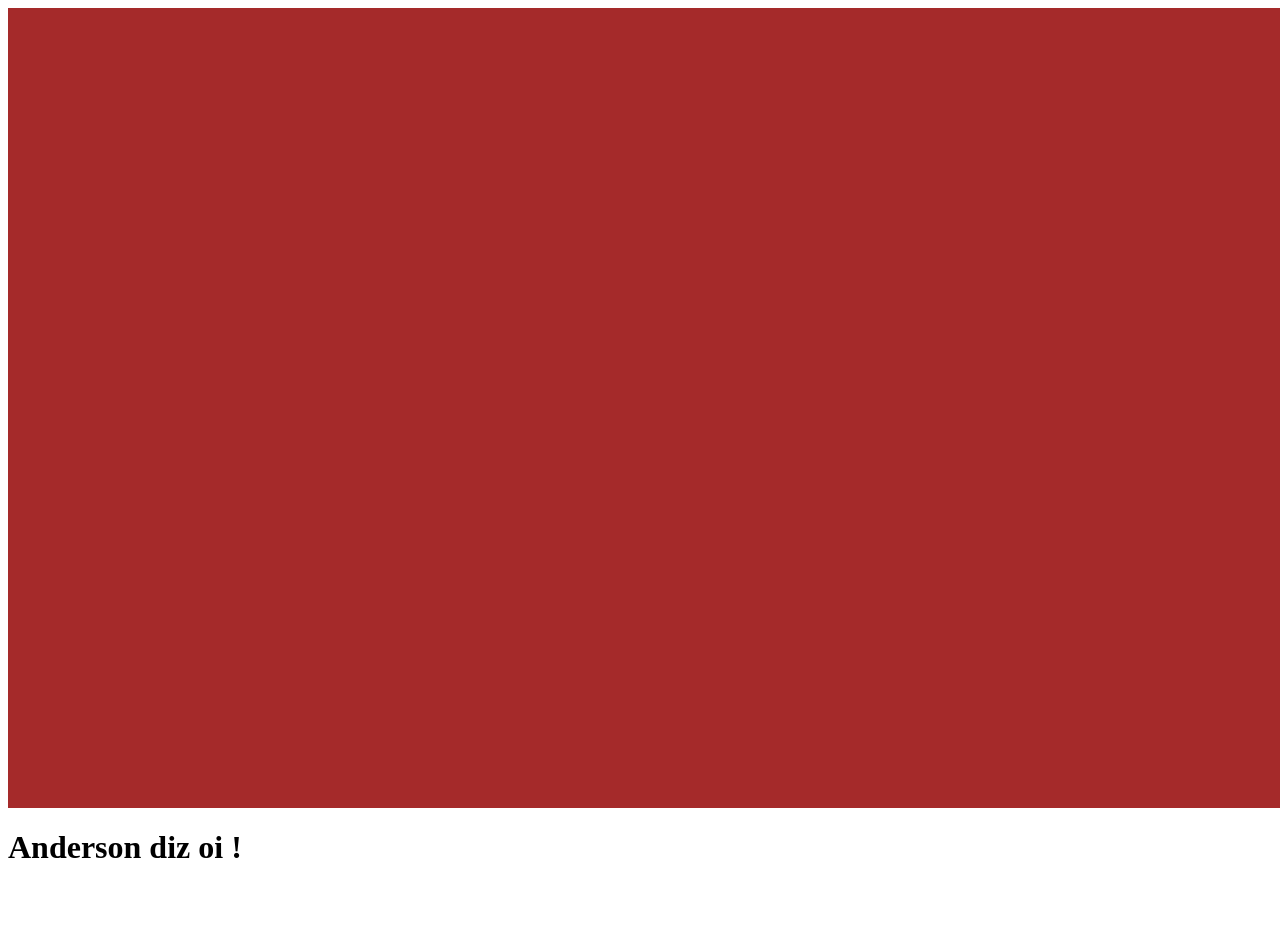
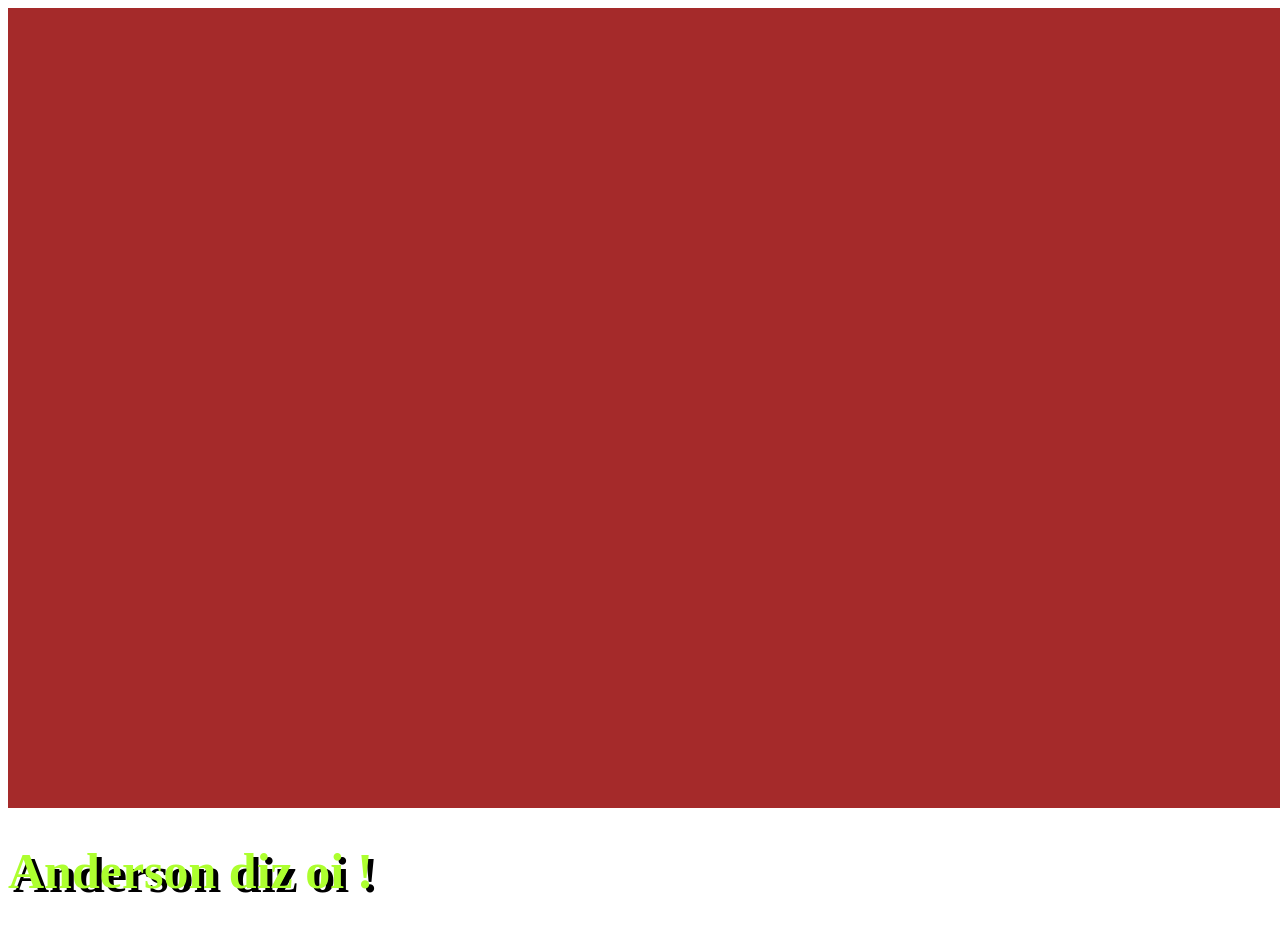
Before and after one commit to Messias-GitChad/messias, a plain HTML site: page index.html in a window 1280 px wide. Before the commit the page ends 888 px from the top, so only its background shows below. Drawn offline with Linux system fonts and the light colour scheme.

Commit message:
style h1

```diff
--- a/style.css
+++ b/style.css
@@ -3,3 +3,8 @@
     height: 100vh;
     background-color: brown;
 }
+h1{
+    font-size: 50px;
+    color: greenyellow;
+    text-shadow: 5px 4px black;
+}
```
